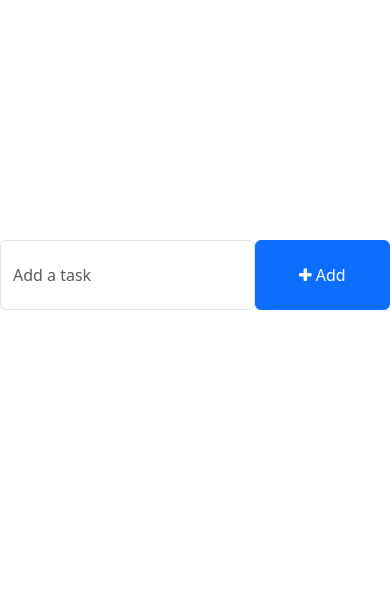
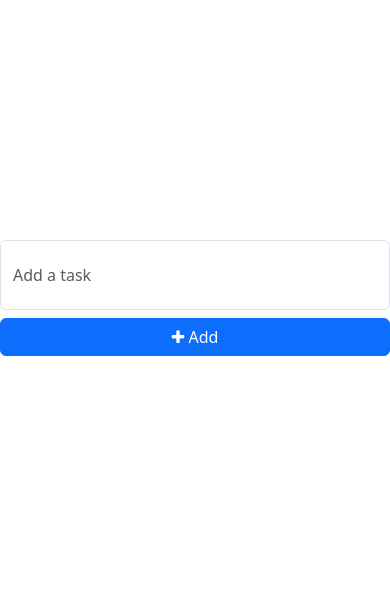
Before and after one commit to CodeCrafter-droid/django-todolist, a Django app: page / in a window 390 px wide. Shown: the part 814-1410 px from the top of the page. Run offline with Django 5.2, Linux system fonts and the light colour scheme; the visitor is signed in with stand-in values (Sample User, id 1); data that the repository does not hold is empty; parts of the project's set-up code (start-up, migrations or seed data) failed here and were passed over.

Commit message:
Made change to fit to phone screen also

```diff
--- a/templates/home.html
+++ b/templates/home.html
@@ -125,13 +125,17 @@
         <div class="row">
             <div class="col-md-6 col-lg-6 p-0 mt-2">
                 <!-- To Do Form -->
-                <form action="{% url 'addtask'%}" method="post" >
+                <form action="{% url 'addtask' %}" method="post" class="mx-auto" style="max-width: 500px;">
                     {% csrf_token %}
-                    <div class="form-group">
-                        <span style="display: flex;">
+                    <div class="row g-2">
+                        <div class="col-12 col-md-8">
                             <input type="text" class="form-control" placeholder="Add a task" name="data" required>
-                            <button class="btn btn-primary" style="width: 200px;"><i class="fa fa-plus"></i> Add</button>
-                        </span>
+                        </div>
+                        <div class="col-12 col-md-4">
+                            <button type="submit" class="btn btn-primary w-100 h-100">
+                                <i class="fa fa-plus"></i> Add
+                            </button>
+                        </div>
                     </div>
                 </form>
             </div>
--- a/templates/signup_login.html
+++ b/templates/signup_login.html
@@ -1,3 +1,4 @@
+{% load static %}
 <!DOCTYPE html>
 <html lang="en">
 <head>
@@ -5,6 +6,7 @@
   <title>Login & Signup</title>
 
   <!-- Bootstrap 5 CDN -->
+   <link rel="icon" type="image/x-icon" href="{% static 'favicon-bl-dk.ico' %}">
   <link href="https://cdn.jsdelivr.net/npm/bootstrap@5.3.2/dist/css/bootstrap.min.css" rel="stylesheet">
   <link rel="stylesheet" href="https://cdnjs.cloudflare.com/ajax/libs/font-awesome/4.7.0/css/font-awesome.min.css">
 </head>
```
Also changed, not shown: templates/edittask.html (+11 -5 lines).
